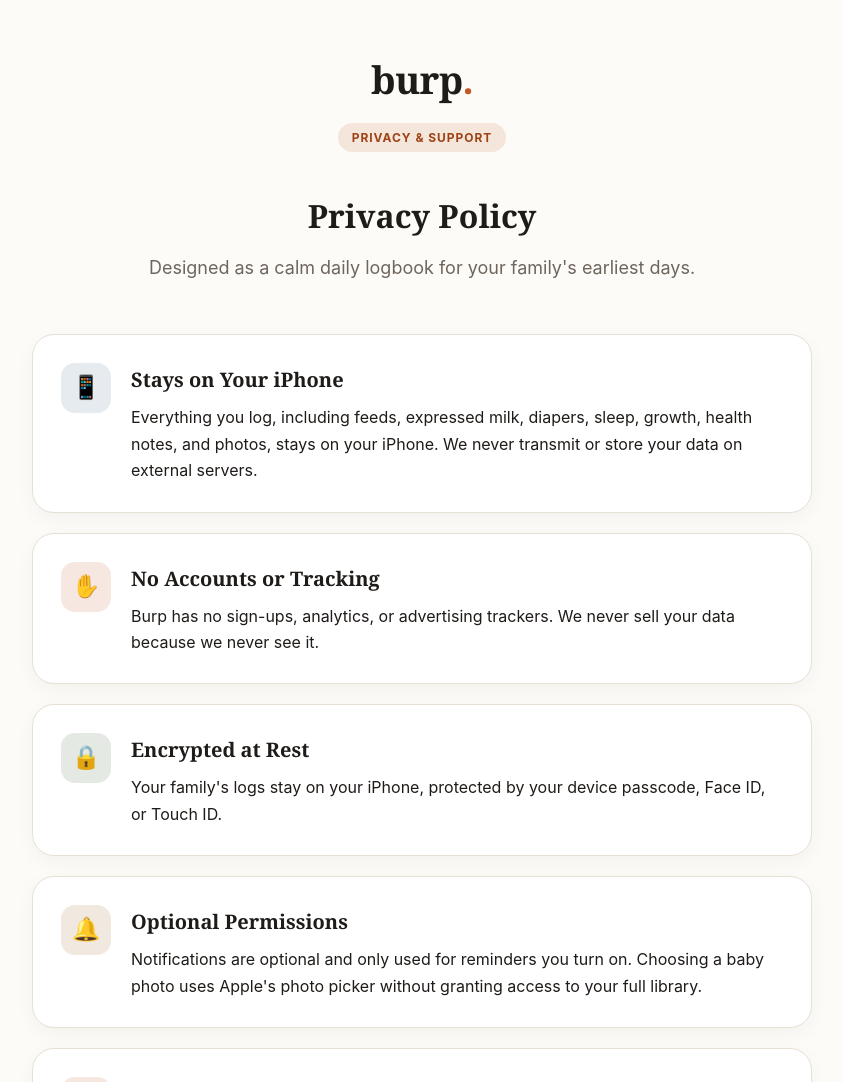
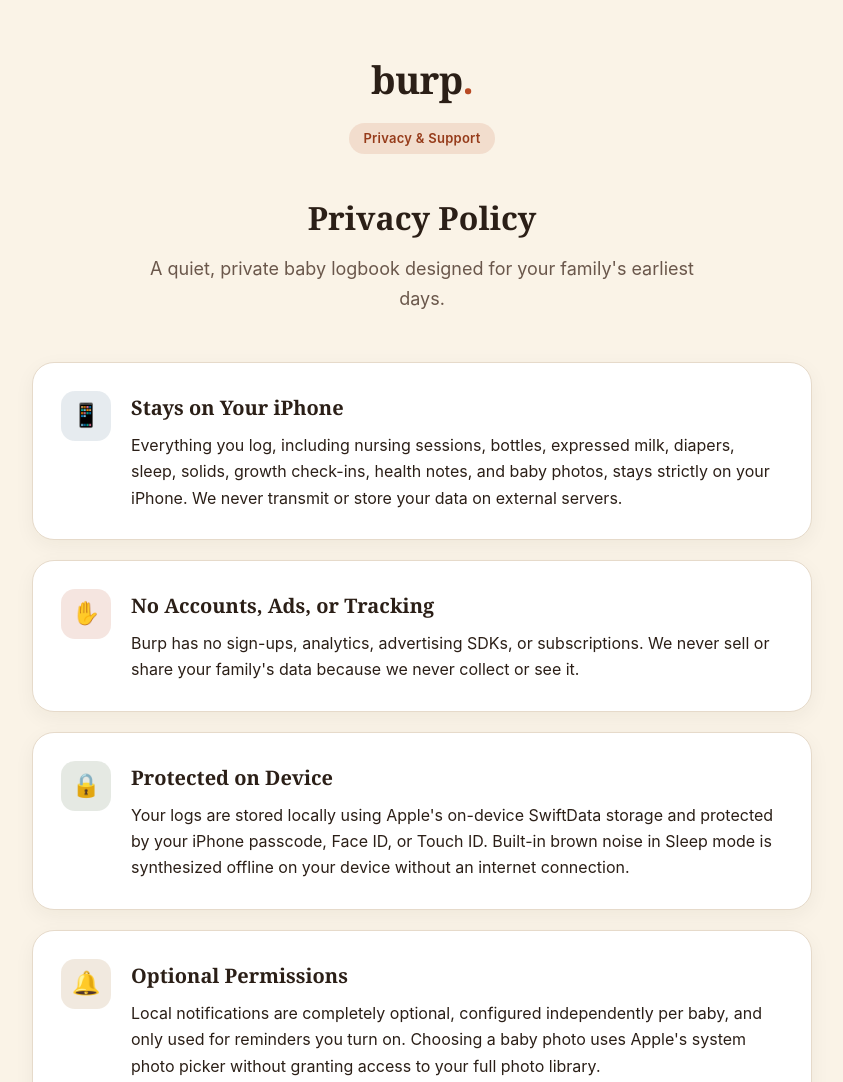
Before and after one commit to appsvadlapatla/appsvadlapatla.github.io, a plain HTML site: page index.html in a window 1280 px wide. Shown: the top 1082 px of the page, without its empty margins (218-1061 px from the left). Drawn offline with Linux system fonts and the light colour scheme.

Commit message:
Update index.html

```diff
--- a/index.html
+++ b/index.html
@@ -7,16 +7,30 @@
     <title>Privacy Policy &amp; Support · Burp</title>
     <style>
         :root {
-            --burp-bg: #FCFBF8;
-            --burp-card: #F5F2EC;
-            --burp-border: #E6E0D5;
-            --burp-terracotta: #C05A25;
-            --burp-terracotta-text: #9E4315;
+            --burp-bg: #FAF3E7;
+            --burp-card: #FFFFFF;
+            --burp-border: #E6DACA;
+            --burp-terracotta: #B84A24;
+            --burp-terracotta-text: #963B1A;
             --burp-sage: #5D7452;
             --burp-slate: #5B7792;
             --burp-clay: #A8783A;
-            --burp-text: #1F1B18;
-            --burp-secondary: #6E655D;
+            --burp-text: #2B1F17;
+            --burp-secondary: #6A574B;
+            --burp-shadow: rgba(43, 31, 23, 0.05);
+        }
+
+        @media (prefers-color-scheme: dark) {
+            :root {
+                --burp-bg: #171310;
+                --burp-card: #221C18;
+                --burp-border: #382E27;
+                --burp-terracotta: #E07A4F;
+                --burp-terracotta-text: #F2A07B;
+                --burp-text: #F7EFE4;
+                --burp-secondary: #B9A99A;
+                --burp-shadow: rgba(0, 0, 0, 0.28);
+            }
         }
 
         body {
@@ -36,7 +50,7 @@
 
         header {
             text-align: center;
-            margin-bottom: 52px;
+            margin-bottom: 48px;
         }
 
         .brand-mark {
@@ -66,12 +80,12 @@
         }
 
         .section {
-            background: #FFFFFF;
+            background: var(--burp-card);
             border: 1px solid var(--burp-border);
             padding: 28px;
             border-radius: 22px;
             margin-bottom: 20px;
-            box-shadow: 0 6px 20px rgba(31, 27, 24, 0.04);
+            box-shadow: 0 6px 20px var(--burp-shadow);
             display: flex;
             gap: 20px;
         }
@@ -94,11 +108,21 @@
         }
 
         .section-content p {
-            margin: 0 0 10px 0;
+            margin: 0 0 12px 0;
         }
 
         .section-content p:last-child {
             margin-bottom: 0;
+        }
+
+        a {
+            color: var(--burp-terracotta-text);
+            text-decoration: none;
+            font-weight: 600;
+        }
+
+        a:hover {
+            text-decoration: underline;
         }
 
         footer {
@@ -110,14 +134,22 @@
 
         .offline-badge {
             display: inline-block;
-            background: rgba(192, 90, 37, 0.13);
+            background: rgba(184, 74, 36, 0.13);
             color: var(--burp-terracotta-text);
             padding: 5px 14px;
             border-radius: 20px;
-            font-weight: 700;
-            font-size: 12px;
-            letter-spacing: 0.08em;
+            font-weight: 600;
+            font-size: 13px;
+            letter-spacing: 0.02em;
             margin-bottom: 16px;
+        }
+
+        @media (max-width: 540px) {
+            .section {
+                flex-direction: column;
+                gap: 12px;
+                padding: 22px;
+            }
         }
     </style>
 </head>
@@ -126,32 +158,32 @@
     <div class="container">
         <header>
             <div class="brand-mark">burp<span class="brand-dot">.</span></div>
-            <div class="offline-badge">PRIVACY &amp; SUPPORT</div>
+            <div class="offline-badge">Privacy &amp; Support</div>
             <h1>Privacy Policy</h1>
-            <p class="subtitle">Designed as a calm daily logbook for your family's earliest days.</p>
+            <p class="subtitle">A quiet, private baby logbook designed for your family's earliest days.</p>
         </header>
 
         <div class="section">
             <div class="icon-box" style="background: rgba(91, 119, 146, 0.15);">📱</div>
             <div class="section-content">
                 <h2>Stays on Your iPhone</h2>
-                <p>Everything you log, including feeds, expressed milk, diapers, sleep, growth, health notes, and photos, stays on your iPhone. We never transmit or store your data on external servers.</p>
+                <p>Everything you log, including nursing sessions, bottles, expressed milk, diapers, sleep, solids, growth check-ins, health notes, and baby photos, stays strictly on your iPhone. We never transmit or store your data on external servers.</p>
             </div>
         </div>
 
         <div class="section">
-            <div class="icon-box" style="background: rgba(192, 90, 37, 0.14);">✋</div>
+            <div class="icon-box" style="background: rgba(184, 74, 36, 0.14);">✋</div>
             <div class="section-content">
-                <h2>No Accounts or Tracking</h2>
-                <p>Burp has no sign-ups, analytics, or advertising trackers. We never sell your data because we never see it.</p>
+                <h2>No Accounts, Ads, or Tracking</h2>
+                <p>Burp has no sign-ups, analytics, advertising SDKs, or subscriptions. We never sell or share your family's data because we never collect or see it.</p>
             </div>
         </div>
 
         <div class="section">
             <div class="icon-box" style="background: rgba(93, 116, 82, 0.16);">🔒</div>
             <div class="section-content">
-                <h2>Encrypted at Rest</h2>
-                <p>Your family's logs stay on your iPhone, protected by your device passcode, Face ID, or Touch ID.</p>
+                <h2>Protected on Device</h2>
+                <p>Your logs are stored locally using Apple's on-device SwiftData storage and protected by your iPhone passcode, Face ID, or Touch ID. Built-in brown noise in Sleep mode is synthesized offline on your device without an internet connection.</p>
             </div>
         </div>
 
@@ -159,28 +191,28 @@
             <div class="icon-box" style="background: rgba(168, 120, 58, 0.16);">🔔</div>
             <div class="section-content">
                 <h2>Optional Permissions</h2>
-                <p>Notifications are optional and only used for reminders you turn on. Choosing a baby photo uses Apple's photo picker without granting access to your full library.</p>
+                <p>Local notifications are completely optional, configured independently per baby, and only used for reminders you turn on. Choosing a baby photo uses Apple's system photo picker without granting access to your full photo library.</p>
             </div>
         </div>
 
         <div class="section">
-            <div class="icon-box" style="background: rgba(192, 90, 37, 0.14);">🩺</div>
+            <div class="icon-box" style="background: rgba(184, 74, 36, 0.14);">🩺</div>
             <div class="section-content">
                 <h2>Medical Disclaimer</h2>
-                <p>Burp is a personal tracking and organizational logbook, not a medical device, and does not provide medical advice, diagnosis, or treatment. Always consult your pediatrician or qualified healthcare provider with any questions regarding your child's health, feeding, growth, temperature, or medications.</p>
+                <p>Burp is a personal family logbook, not a medical device, and does not provide medical advice, percentiles, diagnosis, or treatment. Health temperatures are strictly manual user-entered logs. Always consult a qualified healthcare provider before making any medical decisions or with questions regarding your child's feeding, growth, temperature, or medications.</p>
             </div>
         </div>
 
         <header style="margin-top: 72px; margin-bottom: 36px;">
             <h1>Support &amp; Help</h1>
-            <p class="subtitle">Questions or feedback about Burp? We are happy to help.</p>
+            <p class="subtitle">Questions or feedback about Burp 3.0? We are happy to help.</p>
         </header>
 
         <div class="section">
             <div class="icon-box" style="background: rgba(91, 119, 146, 0.15);">✉️</div>
             <div class="section-content">
                 <h2>Contact Support</h2>
-                <p>Email us directly anytime at <strong>avadlapatla.apps+support@gmail.com</strong>.</p>
+                <p>Email us directly anytime at <a href="mailto:avadlapatla.apps+support@gmail.com">avadlapatla.apps+support@gmail.com</a>.</p>
                 <p>We typically respond within 24 to 48 hours.</p>
             </div>
         </div>
@@ -189,10 +221,11 @@
             <div class="icon-box" style="background: rgba(93, 116, 82, 0.16);">❓</div>
             <div class="section-content">
                 <h2>Frequently Asked Questions</h2>
-                <p><strong>How do I switch units or enable 3 AM Red-Shift mode?</strong><br>Tap the <strong>Settings</strong> slider button in the top-left corner of Home to switch between Metric and Imperial units or choose System, Light, Night, or 3 AM Red-Shift amber appearance, or tap the moon button in the top-right header on Home.</p>
-                <p><strong>Can I share a shift summary or merge backups with my partner?</strong><br>Yes! Open the baby profile switcher or <strong>Settings &gt; Share Partner Shift Handoff</strong> to send a 1-tap visual postcard. For full backups or moving to a new iPhone, swipe up to the <strong>Care Tray</strong> and tap <strong>Backups</strong> (or open <strong>Settings</strong>) to export or restore a JSON backup (duplicates are skipped automatically).</p>
-                <p><strong>Does Burp support Lock Screen Live Activities, Widgets, and Siri?</strong><br>Yes! Active nursing and sleep timers appear automatically on your Lock Screen and Dynamic Island, Home Screen and Lock Screen widgets display live care status, and you can say "Siri, start nursing in Burp", "Siri, start sleep in Burp", or "Siri, log a wet diaper in Burp" hands-free.</p>
-                <p><strong>How do I edit or delete an entry or profile?</strong><br>Swipe up to open the <strong>Care Tray</strong> and tap <strong>Journal</strong> or <strong>Rhythm</strong> to browse, edit, or delete any entry, or tap your baby profile badge to edit or remove a baby's profile.</p>
+                <p><strong>How do I switch units, customize Swaddle Bean, or enable 3 AM Red-Shift?</strong><br>Tap <strong>Nursery</strong> in the top-left corner of Home to switch between Imperial and Metric units, turn on 3 AM Red-Shift amber mode (or schedule it automatically from 10 PM to 6 AM), manage per-baby reminders, or replay the interactive App Tour. Tap your baby's name pill in the top-right corner to edit your baby's profile or customize Swaddle Bean's skin tone, hair, swaddle color, or photo.</p>
+                <p><strong>How do twins and per-baby reminders work?</strong><br>Add multiple babies from the <strong>Nursery</strong> drawer. Each baby keeps their own independent Home feed dock preference (Nurse or Bottle, Breast Milk or Formula), Swaddle Bean appearance, and per-baby reminder switches.</p>
+                <p><strong>Can I share a shift summary, print a PDF, or merge backups with my partner?</strong><br>Yes. Swipe up to the <strong>Care Tray</strong> and tap <strong>Share</strong> (or open <strong>Nursery</strong>) to send a one-tap Shift Handoff postcard or export a 1-page Care Summary PDF (7, 14, or 30 days). You can also export or restore portable JSON backups anytime; partner merges skip duplicates automatically.</p>
+                <p><strong>Does Burp support Live Activities, Apple Watch, Widgets, and Siri Shortcuts?</strong><br>Yes. Active nursing and sleep timers appear automatically on your Lock Screen, Dynamic Island, StandBy, and Apple Watch Smart Stack so you can switch sides or end a session without unlocking. You can also add Home Screen Widgets, Control Center buttons, Action Button controls, and use Siri Shortcuts ("Start nursing in Burp", "Start sleep in Burp", or "Log a wet diaper in Burp").</p>
+                <p><strong>How do I edit or delete an entry or profile?</strong><br>Swipe up to open the <strong>Care Tray</strong> and scroll to <strong>Today's Story</strong> or tap <strong>Journal</strong> to browse, edit, or delete any logged entry. To edit or remove a baby profile, open the <strong>Nursery</strong> drawer and tap the edit button next to that baby.</p>
             </div>
         </div>
 
```
